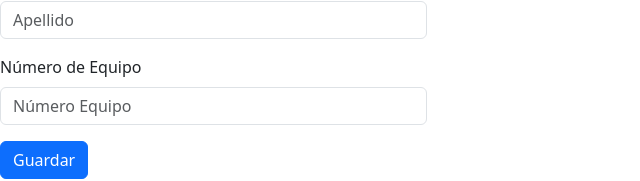
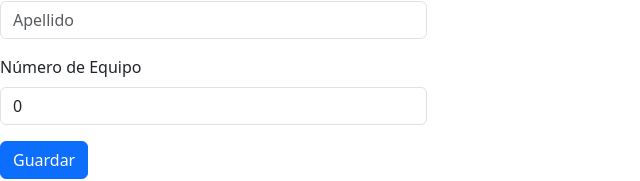
Before and after one commit to PamelaNahum/REACT-Hamilton, a React (Create React App) app: page /FormularioDeAlumnos in a window 1280 px wide. Shown: the part 173-354 px from the top of the page, without its empty margins (0-640 px from the left). Built offline with nearby package versions, Linux system fonts and the light colour scheme.

Commit message:
add estudiante

```diff
--- a/src/components/FormularioAlumno.js
+++ b/src/components/FormularioAlumno.js
@@ -1,23 +1,67 @@
 import React from "react";
+import { useEffect, useState } from "react";
 
-const FormularioAlumno = () => {
+const estudianteInit = {
+    "estudiante_id": 0,
+    "nombre": "",
+    "apellido": "",
+    "equipo_id": 0
+}
+
+const FormularioAlumno = ({agregarEstudiante}) => {
+    const [estudiante, setEstudiante] = useState(estudianteInit);
+    //descomponemos al estudiante
+    const { estudiante_id, nombre, apellido, equipo_id } = estudiante;
+
+    const handleInputChange = (e) => {
+        const handleFormValue = {
+            //con los 3 puntos yo me aseguro de que los datos que tiene el estudiante PERSISTEN, NO SE PIERDEN
+            //y desde eso le agrego el nuevo cambio desde el evento del formulario
+            ...estudiante,
+            [e.target.name]: e.target.value,
+        }
+        setEstudiante(handleFormValue);
+    }
+
+
     return (
         <div className='col-4'>
             <h1>Formulario</h1>
             <div class="mb-3">
                 <label for="exampleFormControlInput1" class="form-label">Nombre</label>
-                <input type="text" class="form-control" id="exampleFormControlInput1" placeholder="Nombre" />
+                <input
+                    type="text"
+                    class="form-control"
+                    placeholder="Nombre"
+                    id="nombre"
+                    name="nombre"
+                    value={nombre}
+                    onChange={handleInputChange} />
             </div>
             <div class="mb-3">
                 <label for="exampleFormControlInput1" class="form-label">Apellido</label>
-                <input type="text" class="form-control" id="exampleFormControlInput1" placeholder="Apellido" />
+                <input
+                type="text"
+                class="form-control"
+                placeholder="Apellido"
+                id="apellido"
+                name="apellido"
+                value={apellido}
+                onChange={handleInputChange} />
             </div>
             <div class="mb-3">
                 <label for="exampleFormControlInput1" class="form-label">Número de Equipo</label>
-                <input type="text" class="form-control" id="exampleFormControlInput1" placeholder="Número Equipo" />
+                <input
+                type="text"
+                class="form-control"
+                placeholder="Número Equipo"
+                id="equipo_id"
+                name="equipo_id"
+                value={equipo_id}
+                onChange={handleInputChange} />
             </div>
             <div class="mb-3">
-                <button type="button" class="btn btn-primary">Guardar</button>
+                <button type="button" class="btn btn-primary" onClick={()=>agregarEstudiante(estudiante)}>Guardar</button>
             </div>
 
         </div>
@@ -44,4 +88,4 @@ const FormularioLogin = () => {
     )
 }
 
-export {FormularioAlumno, FormularioLogin};
+export { FormularioAlumno, FormularioLogin };
--- a/src/pages/AdminPage.js
+++ b/src/pages/AdminPage.js
@@ -12,8 +12,9 @@ const AdminPage = () => {
         setEstudiante(await getAll());
     }
 
-    const agregarEstudiante = async ()=>{
-        await estudianteAdd();
+    const agregarEstudiante = async (estudiante)=>{
+        await estudianteAdd(estudiante);
+        obtenerEstudiantes();
     }
 
     const editarEstudiante = async ()=>{
@@ -27,9 +28,6 @@ const AdminPage = () => {
     //cada vez que las variables que enten dentro de los [] CAMBIEN el useEffect va a correr
     useEffect(()=>{
         obtenerEstudiantes();
-        //agregarEstudiante();
-        //editarEstudiante();
-        //eliminarEstudiante();
     },[])
 
     //esto es un comentario
@@ -37,7 +35,7 @@ const AdminPage = () => {
         <div className='container md-4'>
             <div className='row'>
             <TablaAlumno estudiante={estudiante} />
-                <FormularioAlumno />
+                <FormularioAlumno agregarEstudiante={agregarEstudiante}/>
                 <Link to="/FormularioDeAlumnos"><button type="button" class="btn btn-info">Ir a formulario</button></Link>
                 <a href="/TablaDeAlumnos"><button type="button" class="btn btn-info">Ir a Tabla</button></a>
             </div>
```
